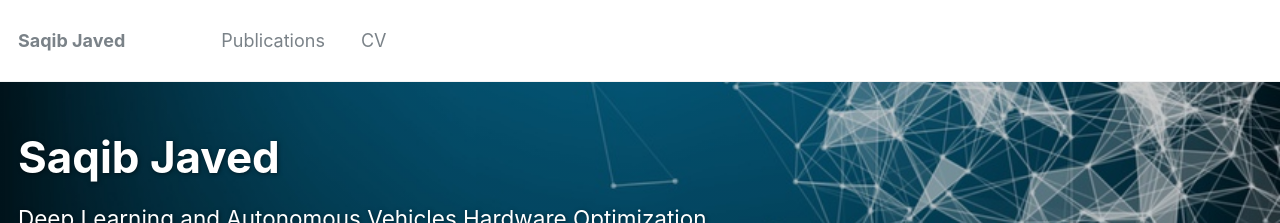
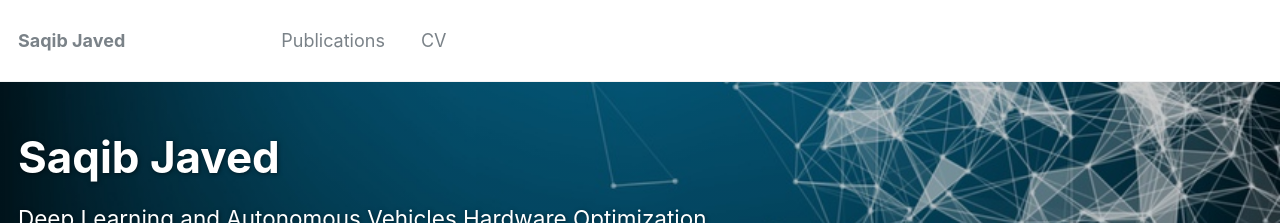
Before and after one commit to saqibjaved1/saqibjaved1.github.io, a Jekyll site: the page built from _pages/about.md, in a window 1280 px wide. Shown: the top 223 px of the page. Built offline with Jekyll 4.4.1, drawn with Linux system fonts in a browser that asks for light colours.

Commit message:
Update _navigation.scss

```diff
--- a/_sass/_navigation.scss
+++ b/_sass/_navigation.scss
@@ -210,7 +210,7 @@
 
       &:first-child {
         font-weight: bold;
-	padding-right: 60px;
+	padding-right: 120px;
 	a {
           margin-left: 0;
         }
```
Also changed, not shown: 1 other file.
